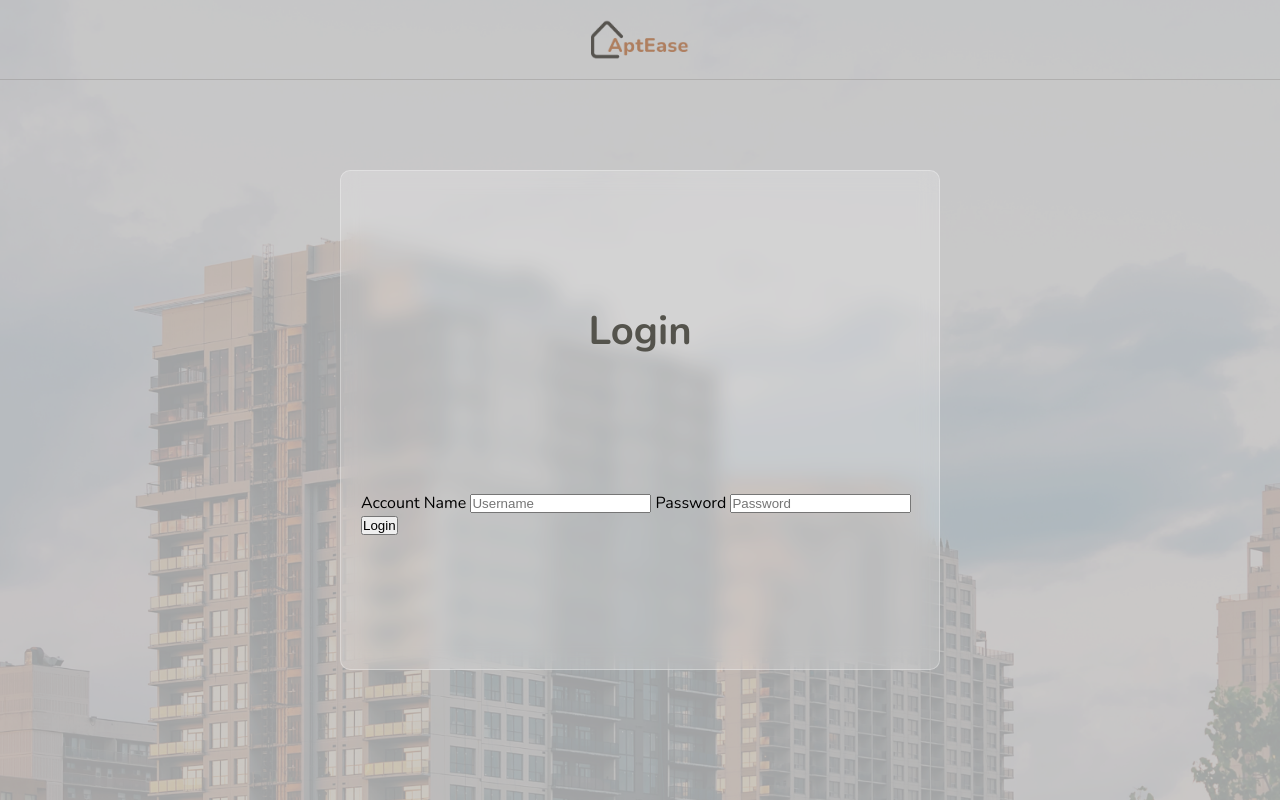
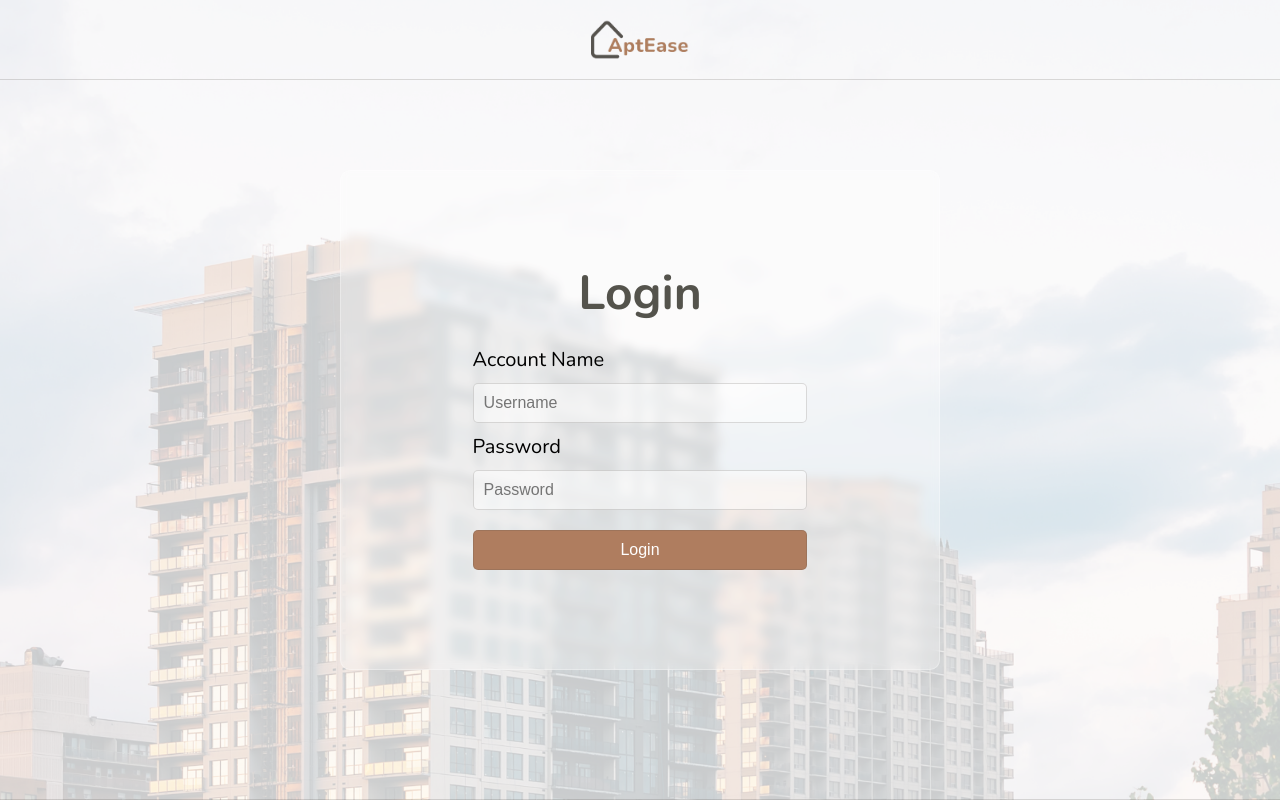
Before and after one commit to YVISS/Apt-Ease, a PHP site: page /login.php in a window 1280 px wide. Run offline with PHP 8.4, Linux system fonts and the light colour scheme.

Commit message:
login frontend

```diff
--- a/login.css
+++ b/login.css
@@ -51,16 +51,6 @@ body {
     font-family: 'Nunito', sans-serif;
 }
 
-body::before {
-    content: "";
-    position: absolute;
-    top: 0;
-    left: 0;
-    width: 100%;
-    height: 100%;
-    background: rgba(0, 0, 0, 0.2); /* Adjust the opacity to darken the background */
-    z-index: -1; /* Ensure the overlay is behind other content */
-}
 
 header{
     display: flex;
@@ -98,17 +88,82 @@ header img{
     flex-direction: column;
     width: 600px;
     height: 500px;
-    background: rgba(255, 255, 255, 0.2); /* Semi-transparent background */
+    background: rgba(255, 255, 255, 0.3); /* Semi-transparent background */
     border-radius: 10px;
     -webkit-backdrop-filter: blur(10px); /* For Safari */
-    backdrop-filter: blur(10px); /* Blur effect */
+    backdrop-filter: blur(5px); /* Blur effect */
     border: 1px solid rgba(255, 255, 255, 0.3); /* Semi-transparent border */
     margin: auto;
     padding: 20px;
 }
 
+.card__content{
+    display: flex;
+    align-items: center;
+    justify-content: center;
+    flex-direction: column;
+    width: 100%;
+    height: 100%;
+}
+
 .card h1 {
     color: var(--fuscous-gray);
-    font-size: 2.5rem;
+    font-size: 3rem;
     margin-bottom: 20px;
 }
+.card label{
+    width: 60%;
+    font-size: 20px;
+    font-weight: 400;
+    display: flex;
+    align-items: center;
+    justify-content: flex-start;
+}
+
+.card form{
+    width: 100%;
+    display: flex;
+    align-items: center;
+    justify-content: center;
+    flex-direction: column;
+}
+
+.card input[type="text"], .card input[type="password"]{
+    display: flex;
+    align-items: center;
+    justify-content: center;
+    width: 60%;
+    padding: 10px;
+    margin: 10px 0;
+    border-radius: 5px;
+    border: 1px solid rgba(84, 83, 76, 0.2);
+    background: rgba(255, 255, 255, 0.5);
+    color: var(--fuscous-gray);
+    font-size: 16px;
+}
+
+.card .card__content button{
+    display: flex;
+    align-items: center;
+    justify-content: center;
+    width: 60%;
+    padding: 10px;
+    margin: 10px 0;
+    border-radius: 5px;
+    border: 1px solid rgba(84, 83, 76, 0.2);
+    background: var(--muesli);
+    color: #FFFFFF;
+    font-size: 16px;
+    transition: 0.3s transform ease-in-out;
+    cursor: pointer;
+
+}
+
+.card .card__content button:hover{
+    transform: translateY(-4px);
+    background: var(--fuscous-gray);
+}
+
+footer{
+    border-bottom: 1px solid rgba(84, 83, 76, 0.2);
+}
--- a/login.php
+++ b/login.php
@@ -15,6 +15,7 @@
         </header>
         <div class="main-content">
             <div class="card">
+                <div class="card__content">
                 <h1>Login</h1>
                 <form action="login.php" method="post">
                     <label for="">Account Name</label>
@@ -23,6 +24,7 @@
                     <input type="password" id="txtpassword" name="txtpassword" placeholder="Password" required>
                     <button type="submit">Login</button>
                 </form>
+                </div>
             </div>
         </div>
         <footer></footer>
```
